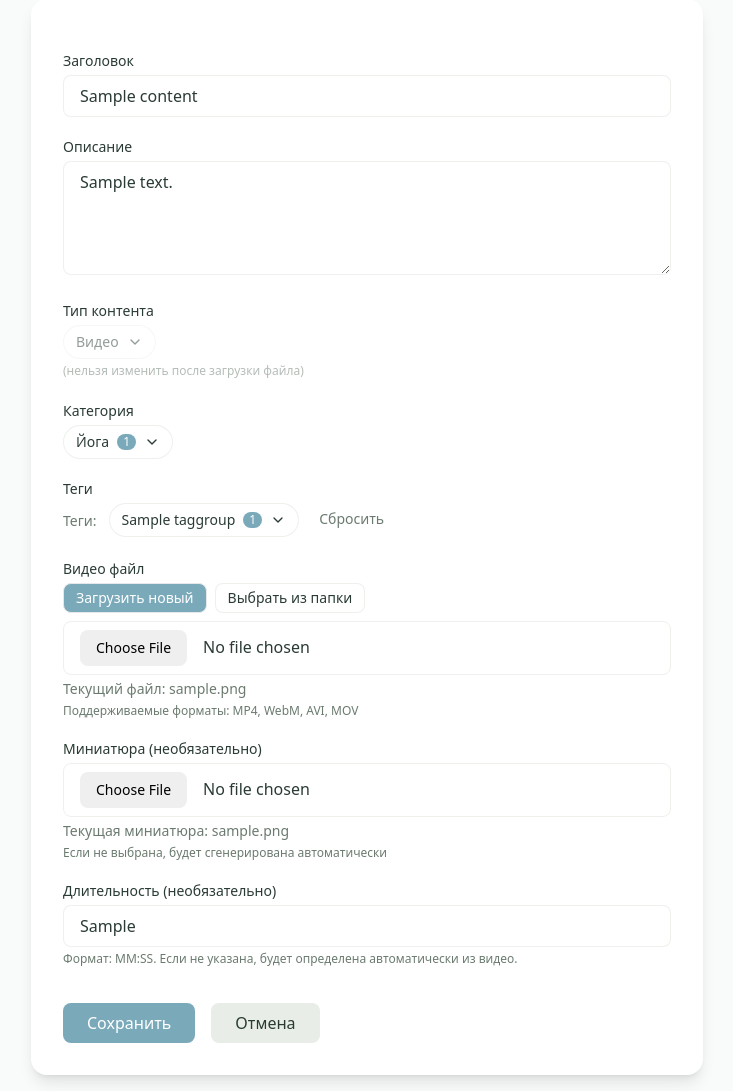
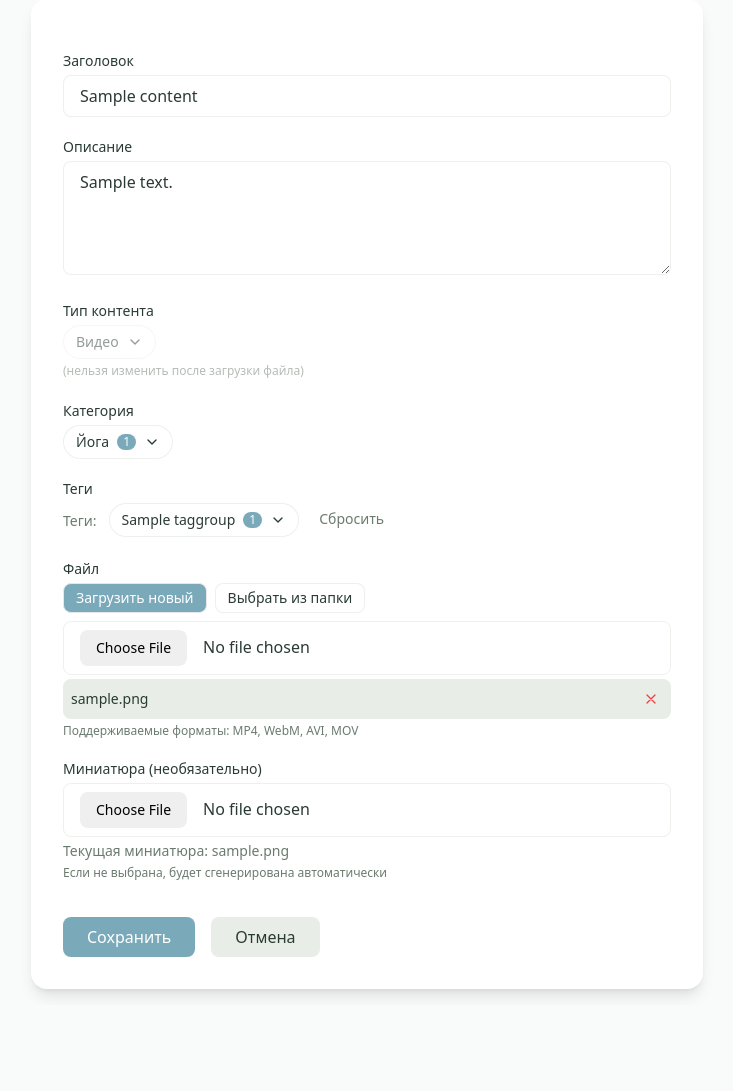
Before and after one commit to riga1897/MyPet01, a Django app: page /content/1/edit/ in a window 1280 px wide. Shown: the part 154-1245 px from the top of the page, without its empty margins (273-1006 px from the left). After the commit the page ends 1150 px from the top, so only its background shows below. Run offline with Django 5.2, Linux system fonts and the light colour scheme; a user stored in the database is signed in; data comes from the database, SQL or seed files in the repository; tables that the repository leaves empty hold one stand-in row (values such as "Sample post"); some libraries are stand-ins or nearby versions.

Commit message:
Update content form to allow file detachment and remove duration field
Modify ContentForm to remove the 'duration' field, update file input handling to allow detachment of existing files, and adjust the template for a more unified file management interface.

Replit-Commit-Author: Agent
Replit-Commit-Session-Id: 84e43d69-f2d5-4b99-b60f-7e936a566c14
Replit-Commit-Checkpoint-Type: intermediate_checkpoint
Replit-Commit-Event-Id: f76b7462-ae24-40dc-a17c-027daf76d1b8
Replit-Commit-Screenshot-Url: https://storage.googleapis.com/screenshot-production-us-central1/b3accc48-e886-47d4-946f-db7659f7df20/84e43d69-f2d5-4b99-b60f-7e936a566c14/tkpc9CL
Replit-Helium-Checkpoint-Created: true

```diff
--- a/blog/forms.py
+++ b/blog/forms.py
@@ -71,7 +71,7 @@ class TagForm(forms.ModelForm):  # type: ignore[type-arg]
 class ContentForm(forms.ModelForm):  # type: ignore[type-arg]
     class Meta:
         model = Content
-        fields = ['title', 'description', 'content_type', 'category', 'tags', 'thumbnail', 'video_file', 'duration']
+        fields = ['title', 'description', 'content_type', 'category', 'tags', 'thumbnail', 'video_file']
         labels = {
             'title': 'Заголовок',
             'description': 'Описание',
@@ -79,8 +79,7 @@ class ContentForm(forms.ModelForm):  # type: ignore[type-arg]
             'category': 'Категория',
             'tags': 'Теги',
             'thumbnail': 'Превью',
-            'video_file': 'Видеофайл',
-            'duration': 'Длительность',
+            'video_file': 'Файл',
         }
         widgets = {
             'title': forms.TextInput(attrs={
@@ -101,10 +100,6 @@ class ContentForm(forms.ModelForm):  # type: ignore[type-arg]
             'tags': forms.CheckboxSelectMultiple(attrs={
                 'class': 'space-y-2',
             }),
-            'duration': forms.TextInput(attrs={
-                'class': FORM_INPUT_CLASS,
-                'placeholder': '10:30',
-            }),
             'thumbnail': forms.ClearableFileInput(attrs={
                 'class': FORM_INPUT_CLASS,
             }),
--- a/blog/templates/blog/content_form.html
+++ b/blog/templates/blog/content_form.html
@@ -93,19 +93,37 @@
 
                     <div id="file-select-mode" class="hidden">
                         <input type="hidden" name="existing_file" id="existing_file_input" value="">
-                        <select id="existing-file-select" onchange="onExistingFileSelected(this)"
-                                class="w-full px-4 py-2 border border-border rounded-lg focus:outline-none focus:ring-2 focus:ring-primary bg-card">
-                            <option value="">— Выберите файл —</option>
-                        </select>
+                        <div id="file-select-container">
+                            <select id="existing-file-select" onchange="onExistingFileSelected(this)"
+                                    class="w-full px-4 py-2 border border-border rounded-lg focus:outline-none focus:ring-2 focus:ring-primary bg-card">
+                                <option value="">— Выберите файл —</option>
+                            </select>
+                        </div>
+                        <div id="selected-file-display" class="hidden flex items-center gap-2 p-2 bg-muted rounded-lg">
+                            <span id="selected-file-name" class="text-sm text-foreground flex-1"></span>
+                            <button type="button" onclick="clearSelectedFile()"
+                                    class="text-red-500 hover:text-red-700 p-1" title="Убрать выбор">
+                                <svg class="w-4 h-4" fill="none" stroke="currentColor" viewBox="0 0 24 24">
+                                    <path stroke-linecap="round" stroke-linejoin="round" stroke-width="2" d="M6 18L18 6M6 6l12 12"></path>
+                                </svg>
+                            </button>
+                        </div>
                         <p id="no-files-message" class="hidden text-sm text-muted-foreground mt-1">
                             Нет доступных файлов в папке этого типа контента
                         </p>
                     </div>
 
                     {% if object.video_file %}
-                    <p class="text-sm text-muted-foreground mt-1">
-                        Текущий файл: {{ object.video_file.name|truncatechars:50 }}
-                    </p>
+                    <div id="current-file-info" class="flex items-center gap-2 mt-1 p-2 bg-muted rounded-lg">
+                        <span class="text-sm text-foreground flex-1">{{ object.video_file.name|truncatechars:50 }}</span>
+                        <button type="button" onclick="detachFile()"
+                                class="text-red-500 hover:text-red-700 p-1" title="Открепить файл">
+                            <svg class="w-4 h-4" fill="none" stroke="currentColor" viewBox="0 0 24 24">
+                                <path stroke-linecap="round" stroke-linejoin="round" stroke-width="2" d="M6 18L18 6M6 6l12 12"></path>
+                            </svg>
+                        </button>
+                        <input type="hidden" name="detach_file" id="detach_file_input" value="">
+                    </div>
                     {% endif %}
                     {% if form.video_file.errors %}
                     <p class="text-red-600 text-sm mt-1">{{ form.video_file.errors.0 }}</p>
@@ -135,18 +153,6 @@
                     </p>
                 </div>
 
-                <div id="duration-field">
-                    <label for="id_duration" class="block text-sm font-medium text-foreground mb-1">
-                        Длительность (необязательно)
-                    </label>
-                    {{ form.duration }}
-                    {% if form.duration.errors %}
-                    <p class="text-red-600 text-sm mt-1">{{ form.duration.errors.0 }}</p>
-                    {% endif %}
-                    <p class="text-xs text-muted-foreground mt-1">
-                        Формат: MM:SS. Если не указана, будет определена автоматически из видео.
-                    </p>
-                </div>
 
                 <div class="flex gap-4 pt-4">
                     <button type="submit"
@@ -248,32 +254,52 @@
     }
 
     function onExistingFileSelected(select) {
-        document.getElementById('existing_file_input').value = select.value;
+        const value = select.value;
+        document.getElementById('existing_file_input').value = value;
+
+        if (value) {
+            const fileName = value.split('/').pop();
+            document.getElementById('selected-file-name').textContent = fileName;
+            document.getElementById('file-select-container').classList.add('hidden');
+            document.getElementById('selected-file-display').classList.remove('hidden');
+        }
     }
     window.onExistingFileSelected = onExistingFileSelected;
+
+    function clearSelectedFile() {
+        document.getElementById('existing_file_input').value = '';
+        document.getElementById('existing-file-select').value = '';
+        document.getElementById('selected-file-display').classList.add('hidden');
+        document.getElementById('file-select-container').classList.remove('hidden');
+    }
+    window.clearSelectedFile = clearSelectedFile;
+
+    function detachFile() {
+        document.getElementById('detach_file_input').value = 'true';
+        document.getElementById('current-file-info').classList.add('hidden');
+
+        const dropdown = document.getElementById('content-type-select-dropdown');
+        dropdown.classList.remove('pointer-events-none', 'opacity-50');
+        dropdown.dataset.hasFile = 'false';
+        const hint = dropdown.querySelector('.file-lock-hint, p.text-xs.text-muted-foreground');
+        if (hint) hint.remove();
+    }
+    window.detachFile = detachFile;
 
     function updateFileInput() {
         const code = getSelectedContentTypeCode();
         const fileInput = document.getElementById('id_video_file');
-        const fileLabel = document.getElementById('file-label');
         const fileHint = document.getElementById('file-hint');
-        const durationField = document.getElementById('duration-field');
 
         if (code === 'video') {
             fileInput.accept = 'video/*';
-            fileLabel.textContent = 'Видео файл';
             fileHint.textContent = 'Поддерживаемые форматы: MP4, WebM, AVI, MOV';
-            durationField.classList.remove('hidden');
         } else if (code === 'photo') {
             fileInput.accept = 'image/*';
-            fileLabel.textContent = 'Фото';
             fileHint.textContent = 'Поддерживаемые форматы: JPG, PNG, WebP, GIF';
-            durationField.classList.add('hidden');
         } else {
             fileInput.accept = '*/*';
-            fileLabel.textContent = 'Файл';
             fileHint.textContent = '';
-            durationField.classList.add('hidden');
         }
 
         if (currentFileMode === 'select') {
--- a/blog/views.py
+++ b/blog/views.py
@@ -126,13 +126,17 @@ class ContentUpdateView(ModeratorRequiredMixin, UpdateView):  # type: ignore[typ
     success_url = reverse_lazy('blog:content_list')
 
     def form_valid(self, form: ContentForm) -> HttpResponse:
-        existing_file = self.request.POST.get('existing_file', '').strip()
-        if existing_file:
-            if validate_existing_file(existing_file, form.instance.content_type):
-                form.instance.video_file = existing_file
-            else:
-                form.add_error(None, 'Выбранный файл недоступен.')
-                return self.form_invalid(form)
+        detach_file = self.request.POST.get('detach_file', '').strip()
+        if detach_file == 'true':
+            form.instance.video_file = ''
+        else:
+            existing_file = self.request.POST.get('existing_file', '').strip()
+            if existing_file:
+                if validate_existing_file(existing_file, form.instance.content_type):
+                    form.instance.video_file = existing_file
+                else:
+                    form.add_error(None, 'Выбранный файл недоступен.')
+                    return self.form_invalid(form)
         messages.success(self.request, 'Контент успешно обновлён.')
         return super().form_valid(form)
 
```
Also changed, not shown: blog/tests/test_forms.py (+0 -1 lines).
